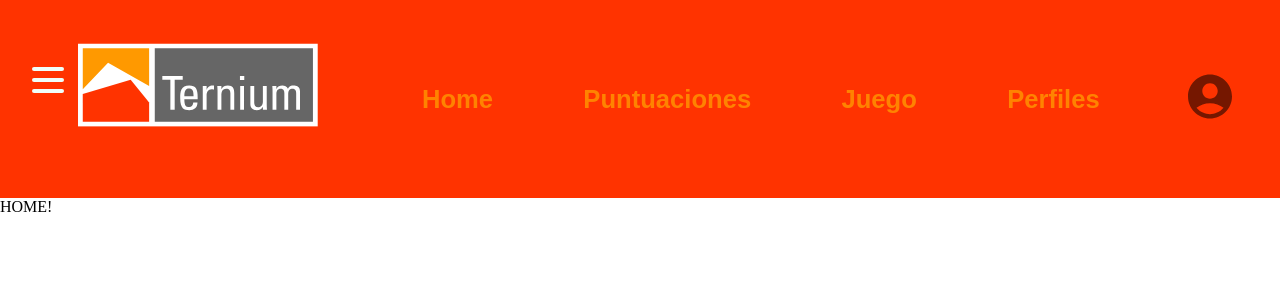
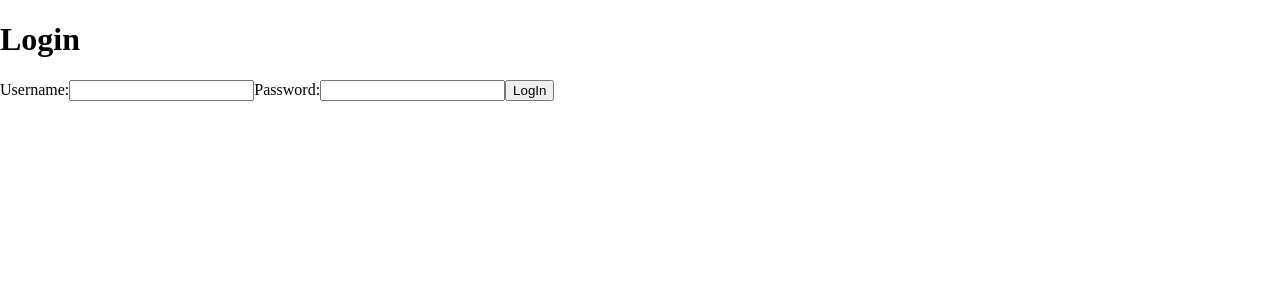
Before and after one commit to sebramirez44/Reto, a React (Vite) app: page / in a window 1280 px wide. Shown: the top 300 px of the page. Built offline with nearby package versions, Linux system fonts and the light colour scheme.

Commit message:
logica para la pagina de login con API

```diff
--- a/src/App.jsx
+++ b/src/App.jsx
@@ -1,4 +1,4 @@
-import { useState } from 'react'
+import { useState, useEffect } from 'react'
 import './App.css'
 import UnityComponent from './Components/UnityComponent.jsx'
 import TerniumHeader from './Components/TerniumHeader'
@@ -8,11 +8,28 @@
 import Perfil from './Components/Perfil.jsx';
 import Perfiles from './Components/Perfiles.jsx';
 import Puntuaciones from './Components/Puntuaciones.jsx';
-import Burger from './Components/Burger';
-import Menu from './Components/Menu';
+import Administracion from './Components/Administracion';
+import Login from './Components/Login';
 
 function App() {
-  const [count, setCount] = useState(0)
+  const [login, setLogin] = useState({user: "", pwd: ""})
+  return (<Login/>)
+  // en realidad esto tiene que pasar cuando haga submit al form
+  useEffect(() => {
+    async function getLogin() {
+    const [submitted, setSubmitted] = useState(false);
+      //hacer un post request a la base de datos con el user y pass
+      const response = await fetch();
+      const jsonResponse = await response.json();
+      // si nos regresa que no se encontro el password hacemos algo, lo volvemos a ejecutar creo.
+      if (response == "404") {
+        // creo que quitar esto porque no hace lo que pienso
+        getLogin();
+      }
+      setLogin({user: response.user, pwd: response.pwd});
+    }
+    getLogin();
+  }, [])
 
   return (
     <>
@@ -23,8 +40,8 @@
         <Route path="/Perfil" element={<Perfil/>} />
         <Route path="/Perfiles" element={<Perfiles/>} />
         <Route path="/Puntuaciones" element={<Puntuaciones />}/>
+        <Route path="/Administracion" element={<Administracion />}></Route>
       </Routes>
-      {/* <UnityComponent /> */}
     </>
   )
 }
--- /dev/null
+++ b/src/Components/Administracion.jsx
@@ -0,0 +1,13 @@
+export default function Administracion() {
+    // hacer una tabla que de funcionalidad CRUD hacia los empleados
+    return (
+        <table>
+            <tr>
+                <th></th>
+                <th></th>
+            </tr>
+            {/* agregar un tr para cada elemento de al base de datos */}
+
+        </table>
+    )
+}
--- a/src/Components/Juego.jsx
+++ b/src/Components/Juego.jsx
@@ -1,6 +1,27 @@
 import UnityComponent from "./UnityComponent.jsx"
+import {useState} from 'react'
 import "./styles/Juego.css"
 export default function Juego() {
+    // cambiar con url del api endpoint
+    const url="localhost";
+    // objeto que espero:
+    // [{user: usuario, topScore: topScore},{user: usuario, topScore: topScore}]
+    const [top, setTop] = useState([{user:"user", score: 123},{user:"user2",score:432}, {user:"user3",score:342},{user:"user4",score:214},{user:"user5",score:432}]);
+    async function GetJugadores() {
+        try {
+            const response = await fetch(url)
+            if (!response.ok) {
+                throw new Error("Request fallo con el codigo" + response.status);
+            }
+            const jugadores = await response.json();
+            setTop(jugadores);
+        } catch(error) {
+            console.log(error);
+        }
+    }
+    GetJugadores();
+
+
     return (
         <div className="Juego">
             <div className="rowContainer">
@@ -8,11 +29,11 @@
                 <div className="jugadores">
                     <h1>Mejores Jugadores:</h1>
                     <ul>
-                        <li>Jugador1 - 300 puntos</li>
-                        <li>Jugador2 - 290 puntos</li>
-                        <li>Jugador3 - 280 puntos</li>
-                        <li>Jugador4 - 210 puntos</li>
-                        <li>Jugador5 - 150 puntos</li>
+                        {/* obtener estos de gamestat.topscore */}
+                        {/* no se como se vera el objeto de javascript, asumo que un array de objetos */}
+                        {top.map((item, index) => (
+                            <li key={index}>{item.user}: {item.score}</li>
+                        ))}
                     </ul>
                 </div>
             </div>
--- /dev/null
+++ b/src/Components/Login.jsx
@@ -0,0 +1,48 @@
+import {useState} from "react";
+export default function Login({onLogIn}) {
+    const [login, setLogin] = useState({username:"", password:""})
+    async function handleLogIn(evt) {
+        evt.preventDefault();
+        const response = await fetch(url, {
+            method: 'POST',
+            headers: {
+                'Content-Type': 'application/json'
+            },
+            body: JSON.stringify(login)
+        })
+        const response_data = response.json();
+        // dependiendo de la respuesta que tengamos es si estas logged in, este solo es ejemplo
+        if (response_data === "404") {
+            console.log("credenciales invalidos")
+        } else if (response_data === "200") {
+            onLogIn();
+        }
+
+    }
+    function handleChange(evt) {
+        setLogin(currData => {
+            currData[evt.target.name] = evt.target.value;
+            return {...currData}
+        })
+    }
+    return (
+        <div className="backgroundLogin">
+            <div className="login">
+                <form action="">
+                    <h1>Login</h1>
+                    {/* hacer que el valor de cada uno sea un estado */}
+                    {/* y que al cambiar el estado cambia el valor con onCHange */}
+                    {/* onSubmit del boton se manda lo que hay en estos estaods como un objeto ig al API */}
+                    {/* si el retorno de eso es dq ok o algo asi ya estas logged in. */}
+                    <label htmlFor="username">Username:</label>
+                    <input type="text" id="username" name="username" value={login.username} onChange={handleChange} />
+                    <label htmlFor="password">Password:</label>
+                    <input type="password" id="password" name="password" value={login.password} onChange={handleChange}/>
+                    <button onClick={handleLogIn}>LogIn</button>
+                </form>
+
+
+            </div>
+        </div>
+    )
+}
--- a/src/Components/Menu.jsx
+++ b/src/Components/Menu.jsx
@@ -14,20 +14,38 @@
           </div>
           Home
         </NavLink>
-        <NavLink to="/Puntuaciones">
-          <span role="img" aria-label="Puntuaciones">💸</span>
+        <NavLink to="/Puntuaciones" className="menu-item2">
+          <div className="menu-item">
+            <svg xmlns="http://www.w3.org/2000/svg" width="1em" height="1em" fill="currentColor" className="bi bi-diagram-2" viewBox="0 0 16 16">
+              <path fillRule="evenodd" d="M6 3.5A1.5 1.5 0 0 1 7.5 2h1A1.5 1.5 0 0 1 10 3.5v1A1.5 1.5 0 0 1 8.5 6v1H11a.5.5 0 0 1 .5.5v1a.5.5 0 0 1-1 0V8h-5v.5a.5.5 0 0 1-1 0v-1A.5.5 0 0 1 5 7h2.5V6A1.5 1.5 0 0 1 6 4.5v-1zM8.5 5a.5.5 0 0 0 .5-.5v-1a.5.5 0 0 0-.5-.5h-1a.5.5 0 0 0-.5.5v1a.5.5 0 0 0 .5.5h1zM3 11.5A1.5 1.5 0 0 1 4.5 10h1A1.5 1.5 0 0 1 7 11.5v1A1.5 1.5 0 0 1 5.5 14h-1A1.5 1.5 0 0 1 3 12.5v-1zm1.5-.5a.5.5 0 0 0-.5.5v1a.5.5 0 0 0 .5.5h1a.5.5 0 0 0 .5-.5v-1a.5.5 0 0 0-.5-.5h-1zm4.5.5a1.5 1.5 0 0 1 1.5-1.5h1a1.5 1.5 0 0 1 1.5 1.5v1a1.5 1.5 0 0 1-1.5 1.5h-1A1.5 1.5 0 0 1 9 12.5v-1zm1.5-.5a.5.5 0 0 0-.5.5v1a.5.5 0 0 0 .5.5h1a.5.5 0 0 0 .5-.5v-1a.5.5 0 0 0-.5-.5h-1z"/>
+            </svg>
+          </div>
           Puntuaciones
           </NavLink>
-        <NavLink to="/Perfiles">
-          <span role="img" aria-label="Perfiles">📩</span>
+          <NavLink to="/Perfiles" className="menu-item2">
+          <div className="menu-item">
+            <svg xmlns="http://www.w3.org/2000/svg" width="1em" height="1em" fill="currentColor" className="bi bi-diagram-2" viewBox="0 0 16 16">
+              <path d="M7 14s-1 0-1-1 1-4 5-4 5 3 5 4-1 1-1 1H7Zm4-6a3 3 0 1 0 0-6 3 3 0 0 0 0 6Zm-5.784 6A2.238 2.238 0 0 1 5 13c0-1.355.68-2.75 1.936-3.72A6.325 6.325 0 0 0 5 9c-4 0-5 3-5 4s1 1 1 1h4.216ZM4.5 8a2.5 2.5 0 1 0 0-5 2.5 2.5 0 0 0 0 5Z"/>
+            </svg>
+          </div>
           Perfiles
           </NavLink>
-        <NavLink to="/Juego">
-          <span role="img" aria-label="Juego">📩</span>
+          <NavLink to="/Juego" className="menu-item2">
+          <div className="menu-item">
+            <svg xmlns="http://www.w3.org/2000/svg" width="1em" height="1em" fill="currentColor" className="bi bi-diagram-2" viewBox="0 0 16 16">
+              <path d="M11.5 6.027a.5.5 0 1 1-1 0 .5.5 0 0 1 1 0zm-1.5 1.5a.5.5 0 1 0 0-1 .5.5 0 0 0 0 1zm2.5-.5a.5.5 0 1 1-1 0 .5.5 0 0 1 1 0zm-1.5 1.5a.5.5 0 1 0 0-1 .5.5 0 0 0 0 1zm-6.5-3h1v1h1v1h-1v1h-1v-1h-1v-1h1v-1z"/>
+              <path d="M3.051 3.26a.5.5 0 0 1 .354-.613l1.932-.518a.5.5 0 0 1 .62.39c.655-.079 1.35-.117 2.043-.117.72 0 1.443.041 2.12.126a.5.5 0 0 1 .622-.399l1.932.518a.5.5 0 0 1 .306.729c.14.09.266.19.373.297.408.408.78 1.05 1.095 1.772.32.733.599 1.591.805 2.466.206.875.34 1.78.364 2.606.024.816-.059 1.602-.328 2.21a1.42 1.42 0 0 1-1.445.83c-.636-.067-1.115-.394-1.513-.773-.245-.232-.496-.526-.739-.808-.126-.148-.25-.292-.368-.423-.728-.804-1.597-1.527-3.224-1.527-1.627 0-2.496.723-3.224 1.527-.119.131-.242.275-.368.423-.243.282-.494.575-.739.808-.398.38-.877.706-1.513.773a1.42 1.42 0 0 1-1.445-.83c-.27-.608-.352-1.395-.329-2.21.024-.826.16-1.73.365-2.606.206-.875.486-1.733.805-2.466.315-.722.687-1.364 1.094-1.772a2.34 2.34 0 0 1 .433-.335.504.504 0 0 1-.028-.079zm2.036.412c-.877.185-1.469.443-1.733.708-.276.276-.587.783-.885 1.465a13.748 13.748 0 0 0-.748 2.295 12.351 12.351 0 0 0-.339 2.406c-.022.755.062 1.368.243 1.776a.42.42 0 0 0 .426.24c.327-.034.61-.199.929-.502.212-.202.4-.423.615-.674.133-.156.276-.323.44-.504C4.861 9.969 5.978 9.027 8 9.027s3.139.942 3.965 1.855c.164.181.307.348.44.504.214.251.403.472.615.674.318.303.601.468.929.503a.42.42 0 0 0 .426-.241c.18-.408.265-1.02.243-1.776a12.354 12.354 0 0 0-.339-2.406 13.753 13.753 0 0 0-.748-2.295c-.298-.682-.61-1.19-.885-1.465-.264-.265-.856-.523-1.733-.708-.85-.179-1.877-.27-2.913-.27-1.036 0-2.063.091-2.913.27z"/>
+            </svg>
+          </div>
           Juego
           </NavLink>
-        <NavLink to="/Administracion">
-          <span role="img" aria-label="Administracion">📩</span>
+          {/* este solo deberia aparecer cuando estas autenticado como administrador */}
+          <NavLink to="/Administracion" className="menu-item2">
+          <div className="menu-item">
+            <svg xmlns="http://www.w3.org/2000/svg" width="1em" height="1em" fill="currentColor" className="bi bi-diagram-2" viewBox="0 0 16 16">
+              <path fillRule="evenodd" d="M0 0h1v15h15v1H0V0Zm14.817 3.113a.5.5 0 0 1 .07.704l-4.5 5.5a.5.5 0 0 1-.74.037L7.06 6.767l-3.656 5.027a.5.5 0 0 1-.808-.588l4-5.5a.5.5 0 0 1 .758-.06l2.609 2.61 4.15-5.073a.5.5 0 0 1 .704-.07Z"/>
+            </svg>
+          </div>
           Administracion
           </NavLink>
       </StyledMenu>
--- a/src/Components/styles/TerniumHeader.css
+++ b/src/Components/styles/TerniumHeader.css
@@ -72,7 +72,13 @@
     margin:1.5%;
 }
 .bi-house-door-fill {
-    padding-top:5%;
+    /* padding-top:5%; */
+    font-size:1em;
+    padding-right:0.3em;
+    padding-left:0;
+
+}
+.bi-diagram-2 {
     font-size:1em;
     padding-right:0.3em;
     padding-left:0;
@@ -84,12 +90,20 @@
     /* align-items:center; */
     /* justify-content:flex-start; */
 }
-.TerniumHeader svg {
+.TerniumHeader svg.bi-house-door-fill {
     padding-left:0;
     margin-left:0;
     padding-bottom:0;
     margin-bottom:0;
+
     /* probablemente agregar una media quer aqui porque en laptop se ve bien pero en mi compu grande no */
+    padding-bottom:10%;
+}
+.TerniumHeader svg.bi-diagram-2 {
+    padding-left:0;
+    margin-left:0;
+    padding-bottom:0;
+    margin-bottom:0;
     padding-bottom:10%;
 }
 .menu-item2 {
```
